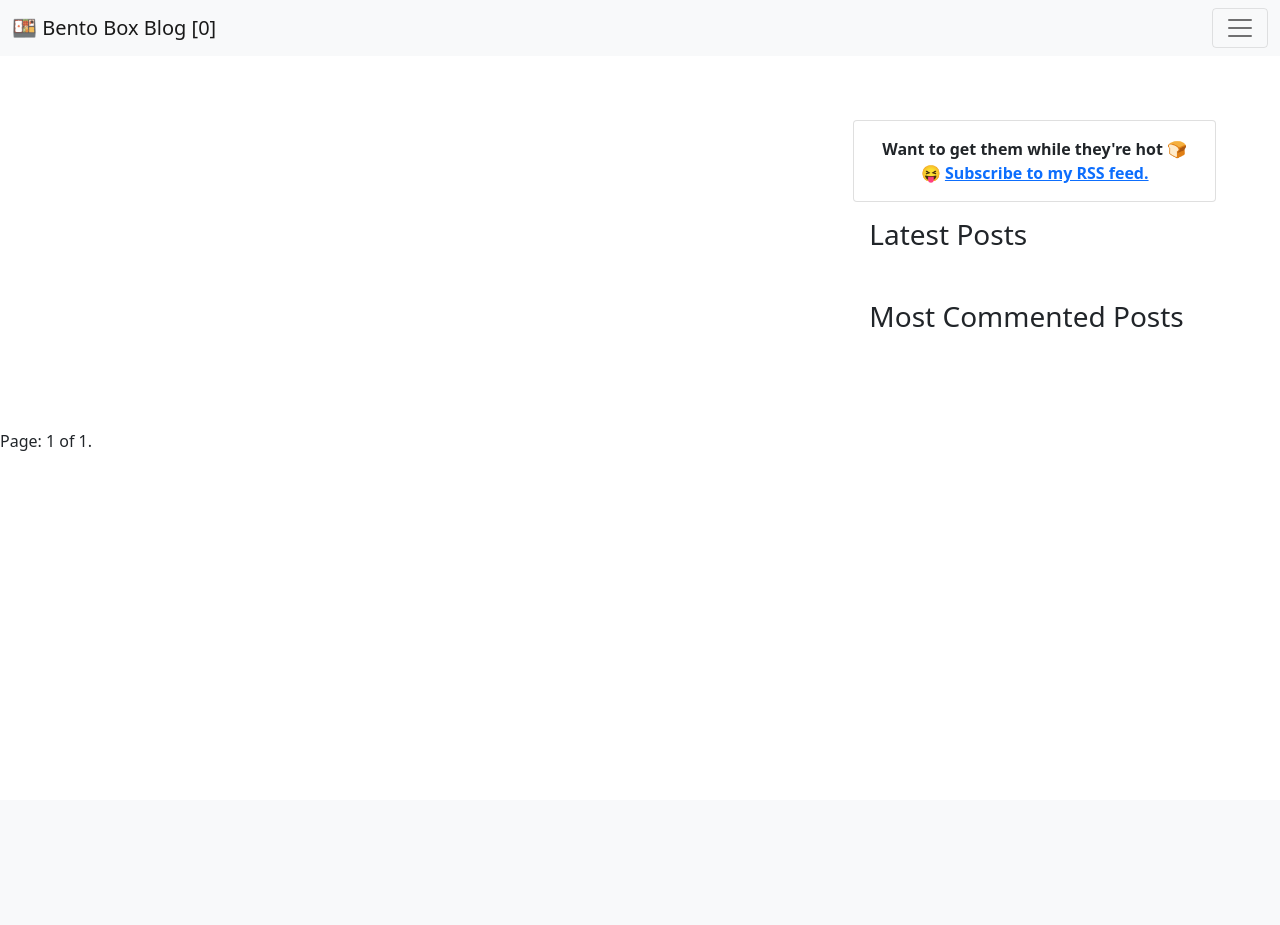
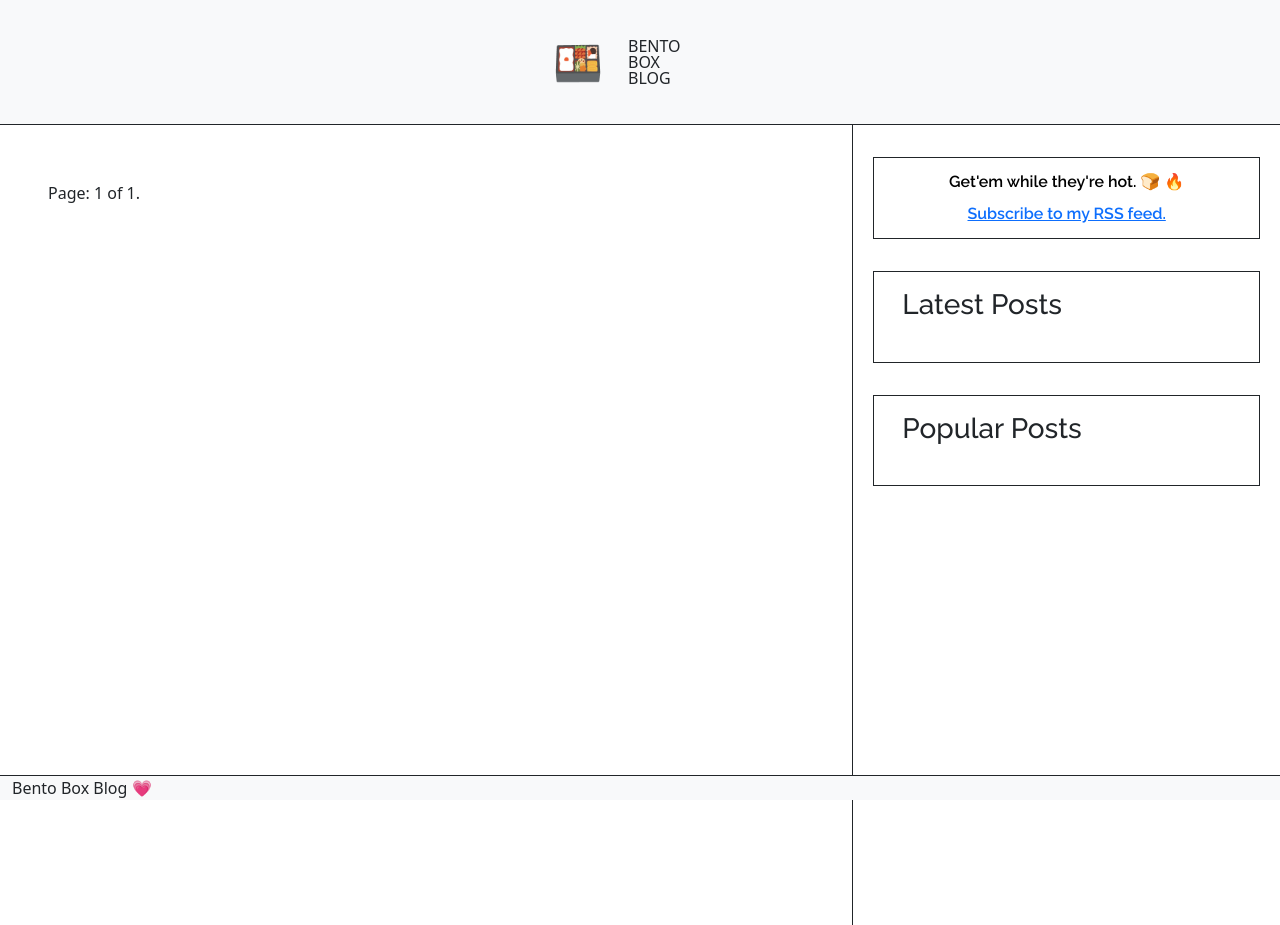
Before and after one commit to thanderoy/Bento-Box-Blog, a Django app: page /blog/ in a window 1280 px wide. Before the commit the page ends 451 px from the top, so only its background shows below. Run offline with Django 4.2, Linux system fonts and the light colour scheme; data that the repository does not hold is empty.

Commit message:
UI: Homepage

```diff
--- a/apps/blog/views.py
+++ b/apps/blog/views.py
@@ -24,7 +24,7 @@ def post_list(request, tag_slug=None):
         )
         posts_raw = posts_raw.filter(tags__in=[tag])
 
-    paginator = Paginator(posts_raw, 3)
+    paginator = Paginator(posts_raw, 5)
     page_number = request.GET.get('page', 1)
 
     try:
--- a/apps/templates/base.html
+++ b/apps/templates/base.html
@@ -7,31 +7,45 @@
     <meta name="viewport" content="width=device-width, initial-scale=1.0">
     <title>{% block title %}Bento Box Blog{% endblock title %}</title>
     <link href="https://cdn.jsdelivr.net/npm/bootstrap@5.0.2/dist/css/bootstrap.min.css" rel="stylesheet" integrity="sha384-EVSTQN3/azprG1Anm3QDgpJLIm9Nao0Yz1ztcQTwFspd3yD65VohhpuuCOmLASjC" crossorigin="anonymous">
+    <link rel="stylesheet" href="https://cdnjs.cloudflare.com/ajax/libs/font-awesome/6.4.2/css/all.min.css" integrity="sha512-z3gLpd7yknf1YoNbCzqRKc4qyor8gaKU1qmn+CShxbuBusANI9QpRohGBreCFkKxLhei6S9CQXFEbbKuqLg0DA==" crossorigin="anonymous">
+    <link rel="preconnect" href="https://fonts.googleapis.com">
+    <link rel="preconnect" href="https://fonts.gstatic.com" crossorigin>
+    <link href="https://fonts.googleapis.com/css2?family=Lato:wght@400;700&family=Raleway:wght@300;500;600&family=Roboto+Serif:wght@300;400&display=swap" rel="stylesheet">
     <script src="https://cdn.jsdelivr.net/npm/bootstrap@5.0.2/dist/js/bootstrap.bundle.min.js" integrity="sha384-MrcW6ZMFYlzcLA8Nl+NtUVF0sA7MsXsP1UyJoMp4YLEuNSfAP+JcXn/tWtIaxVXM" crossorigin="anonymous"></script>
+
 </head>
 
-<nav class="navbar navbar-light bg-light">
-    <div class="container-fluid">
-        <a class="navbar-brand" href="{% url 'blog:post_list' %}">
-            🍱 Bento Box Blog [{% total_posts %}]
-        </a>
-        <button class="navbar-toggler" type="button" data-bs-toggle="collapse" data-bs-target="#navbarSupportedContent" aria-controls="navbarSupportedContent" aria-expanded="false" aria-label="Toggle navigation">
-            <span class="navbar-toggler-icon"></span>
-        </button>
-        <!-- <div class="collapse navbar-collapse" id="navbarSupportedContent">
-            <ul class="navbar-nav">
-                <li class="nav-item"><a class="nav-link" href="#">Hello, User</a></li>
-                <li class="nav-item"><a class="nav-link" href="#">Logout</a></li>
-            </ul>
-        </div> -->
-    </div>
-</nav>
+
 
 <body>
+    <div class="container-fluid vh-100">
+        <div class="row vh-100">
 
-    {% block content %}
+            <header class="border-bottom border-dark bg-light">
+                <div class="row container-fluid">
+                    <a class="p-2 text-decoration-none" href="{% url 'blog:post_list' %}">
+                        <div class="row my-4 mx-auto text-uppercase justify-content-center align-items-center">
+                            <div class="col-1 text-center px-0 fs-1">🍱</div>
+                            <div class="col-1 px-0 fs-6 text-dark">
+                                <p class="lh-1 p-0 m-0">Bento</p>
+                                <p class="lh-1 p-0 m-0">Box</p>
+                                <p class="lh-1 p-0 m-0">Blog</p>
+                            </div>
+                        </div>
+                    </a>
+                </div>
+            </header>
 
-    {% endblock content %}
+            {% block content %}
 
+            {% endblock content %}
+
+            <footer class="border-top border-dark bg-light fixed-bottom">
+                Bento Box Blog 💗
+            </footer>
+
+        </div>
+    </div>
 </body>
+
 </html>
--- a/apps/templates/blog/post/latest_posts.html
+++ b/apps/templates/blog/post/latest_posts.html
@@ -1,7 +1,7 @@
 <section>
     <ul>
         {% for post in latest_posts %}
-            <li><a href="{{ post.get_absolute_url }}">{{ post.title }}</a></li>
+            <li style="font-family: 'Lato', sans-serif; list-style:none;"><a href="{{ post.get_absolute_url }}"><p  style=" color: black;">{{ post.title }}</p></a></li>
         {% endfor %}
     </ul>
 </section>
--- a/apps/templates/blog/post/list.html
+++ b/apps/templates/blog/post/list.html
@@ -5,80 +5,127 @@
 
 {% block content %}
 
-<div class="container-fluid">
-    <div class="row p-5">
-        <div class="col-8 px-5">
+<div class="container-fluid vh-100">
+    <div class="row vh-100 p-0 justify-content-center">
 
-            <section>
+        <div id="Main" class="col-8 p-5 border-end border-dark">
+
+            <!-- <div class="row">
+                <div class="col">
+                    <div class="row">
+                        <div id="SearchBar" class="p-0 m-0">
+                            <form class="container px-1 m-2">
+                                <div class="input-group">
+                                    <span class="input-group-text"><i class="fa-solid fa-magnifying-glass fa-shake"></i></span>
+                                    <input type="search" class="form-control" placeholder="Search" aria-label="Search">
+                                </div>
+                            </form>
+                        </div>
+                    </div>
+                </div>
+                <div class="col ">
+                    <div class="row p-0 m-0">
+                        <div class="row px-1 m-2 align-items-center justify-content-end">
+                            <div class="col-3 p-0"><span class="fs-6 badge bg-secondary">Tag 1</span></div>
+                            <div class="col-3 p-0"><span class="fs-6 badge bg-secondary">Tag 1</span></div>
+                            <div class="col-3 p-0"><span class="fs-6 badge bg-secondary">Tag 1</span></div>
+                        </div>
+                    </div>
+                </div>
+            </div> -->
+
+            <div class="container-fluid p-0 mt-2" style="font-family: 'Raleway', sans-serif;">
+                {% if tag %}
+                    <h2 class="m-0 p-0">Posts tagged with <p class="badge rounded-pill bg-light text-muted m-0">{{ tag.name }}</p></h2>
+                {% endif %}
+            </div>
+
+            <div class="row">
+                <div class="col">
 
                     {% for post in posts %}
 
-                <div class="card my-3">
-                    <div class="card-body">
-                        <h2 class="card-title"><a href="{{ post.get_absolute_url }}">{{ post.title }}</a></h2>
-                        <div class="text-muted">
+                    <div id="Post" class="row border border-dark my-3 m-1 p-3">
+                        <div class="col">
+                            <div id="Post Title" class="row">
+                                <div class="col"><a href="{{ post.get_absolute_url }}"><h2 style="font-family: 'Roboto Serif', serif; color: black;">{{ post.title }}</h2></a></div>
+                            </div>
+                            <div id="Post Header" class="row">
+                                <div class="col mb-2 card-subtitle text-muted" style="font-family: 'Raleway', sans-serif; color: black; font-size: 12px;">
+                                    <span class="m-1"><i class="fa-regular fa-circle-user"></i> {{ post.author }}</span>
+                                    <span class="m-1"><i class="fa-regular fa-calendar"></i> {{ post.published_at }}</span>
+                                </div>
+                            </div>
+                            <div id="Post Tags" class="row">
+                                <div class="col">
+                                    <div class="text-muted" style="font-family: 'Raleway', sans-serif; color: black; font-size: 14px;">
                                         Tags:
                                         {% for tag in post.tags.all %}
                                             <a href="{% url 'blog:post_list_by_tag' tag.slug %}">
                                                 <span class="badge rounded-pill bg-light text-muted">{{ tag.name }}</span>
                                             </a>
-                                {% if not forloop.last %}, {% endif %}
                                         {% endfor %}
                                     </div>
-                        <span class="text-muted mb-2">Published: {{ post.published_at }} by {{ post.author }}</span>
-                        <p class="card-text">{{ post.body|markdown|truncatewords_html:30 }}</p>
+                                </div>
+                            </div>
+                            <div id="Post Body" class="row" style="font-family: 'Lato', sans-serif; color: black;">
+                                <div class="col">
+                                    <p>{{ post.body|markdown|truncatewords_html:40 }}</p>
+                                </div>
+                            </div>
                         </div>
                     </div>
 
                     {% endfor %}
 
-            </section>
+                </div>
+            </div>
+
+            {% include "pagination.html" with page=posts %}
 
         </div>
 
-        <div class="col-4 p-3">
+        <div id="Sidebar" class="sidebar col-4 p-3">
 
-            <section>
-                <div class="card">
-                    <div class="card-body">
-                        <div class="card-text text-center fw-bolder">
-                            Want to get them while they're hot 🍞 😝
+            <div class="row">
+                <div class="col">
+                    <div class="row">
+                        <div class="col">
+                            <div id="RSSSubscription" class="row border border-dark my-3 m-1 p-3">
+                                <div class="col text-center lh-1" style="font-family: 'Raleway', sans-serif; color: black; font-weight: 600;">
+                                    <p>Get'em while they're hot. 🍞 🔥</p>
                                     <a href="{% url 'blog:post_feed' %}">Subscribe to my RSS feed.</a>
                                 </div>
                             </div>
                         </div>
-            </section>
-
-            <section>
-                <div class="p-3">
-                    <h3>Latest Posts</h3>
+                    </div>
+                    <div class="row">
+                        <div class="col">
+                            <div id="LatestPosts" class="row border border-dark my-3 m-1 p-3">
+                                <h3 style="font-family: 'Raleway', sans-serif;">Latest Posts</h3>
                                 {% show_latest_posts %}
                             </div>
-            </section>
-
-            <section>
-                <div class="p-3">
-                    <h3>Most Commented Posts</h3>
+                        </div>
+                    </div>
+                    <div class="row">
+                        <div class="col">
+                            <div id="PopularPosts" class="row border border-dark my-3 m-1 p-3">
+                                <h3 style="font-family: 'Raleway', sans-serif;">Popular Posts</h3>
                                 {% get_most_commented_posts as popular_posts %}
                                 <ul>
                                     {% for post in popular_posts %}
-                            <li><a href="{{ post.get_absolute_url }}">{{ post.title }}</a></li>
+                                        <li style="font-family: 'Lato', sans-serif; list-style:none;"><a href="{{ post.get_absolute_url }}"><p  style=" color: black;">{{ post.title }}</p></a></li>
                                     {% endfor %}
                                 </ul>
                             </div>
-            </section>
-
+                        </div>
                     </div>
                 </div>
             </div>
 
-<section>
-    {% if tag %}
-        <h2>Posts tagged with "{{ tag.name }}"</h2>
-    {% endif %}
-</section>
+        </div>
 
+    </div>
+</div>
 
-
-{% include "pagination.html" with page=posts %}
 {% endblock content %}
--- a/config/urls.py
+++ b/config/urls.py
@@ -17,6 +17,7 @@ Including another URLconf
 from django.contrib import admin
 from django.contrib.sitemaps.views import sitemap
 from django.urls import include, path
+from django.views.generic.base import RedirectView
 
 from apps.blog.sitemaps import PostSitemap
 
@@ -30,4 +31,5 @@ urlpatterns = [
     path(
         "sitemap.xml", sitemap, {"sitemaps": sitemaps},
         name='django.contrib.sitemaps.views.sitemap'),
+    path('', RedirectView.as_view(url='/blog/', permanent=True)),
 ]
```
Lines whose indentation alone changed are shown as unchanged.
